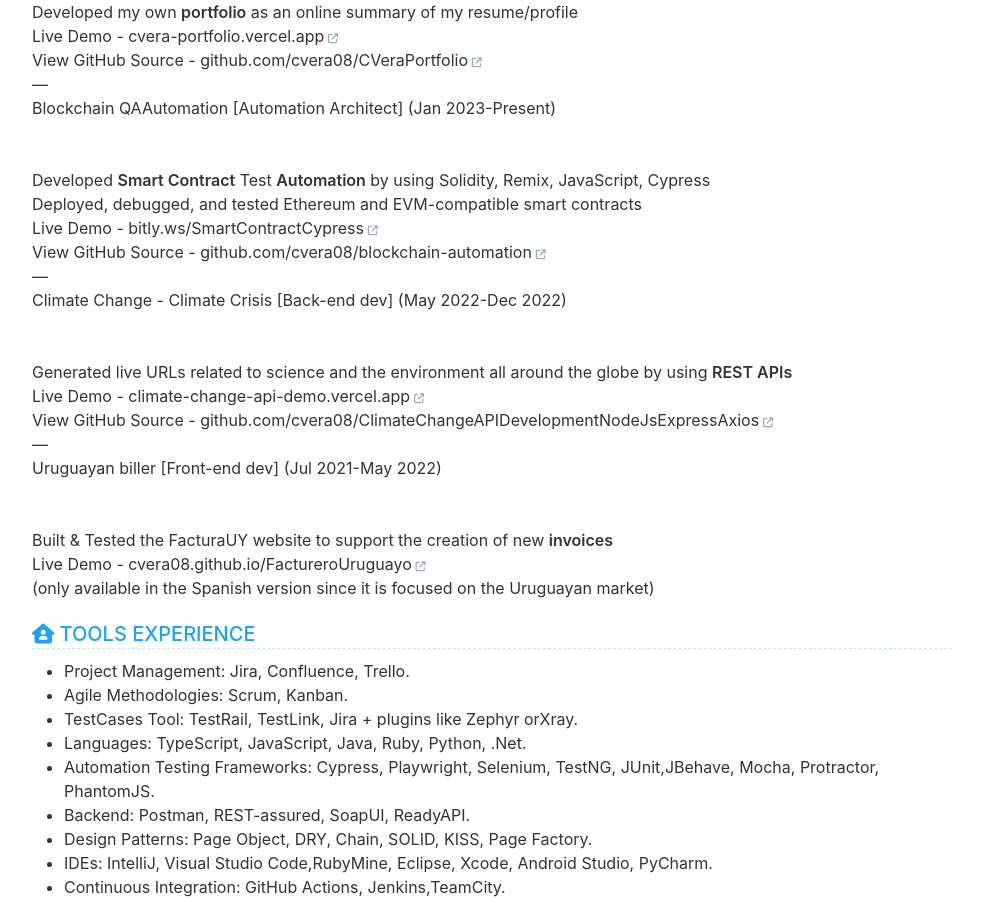
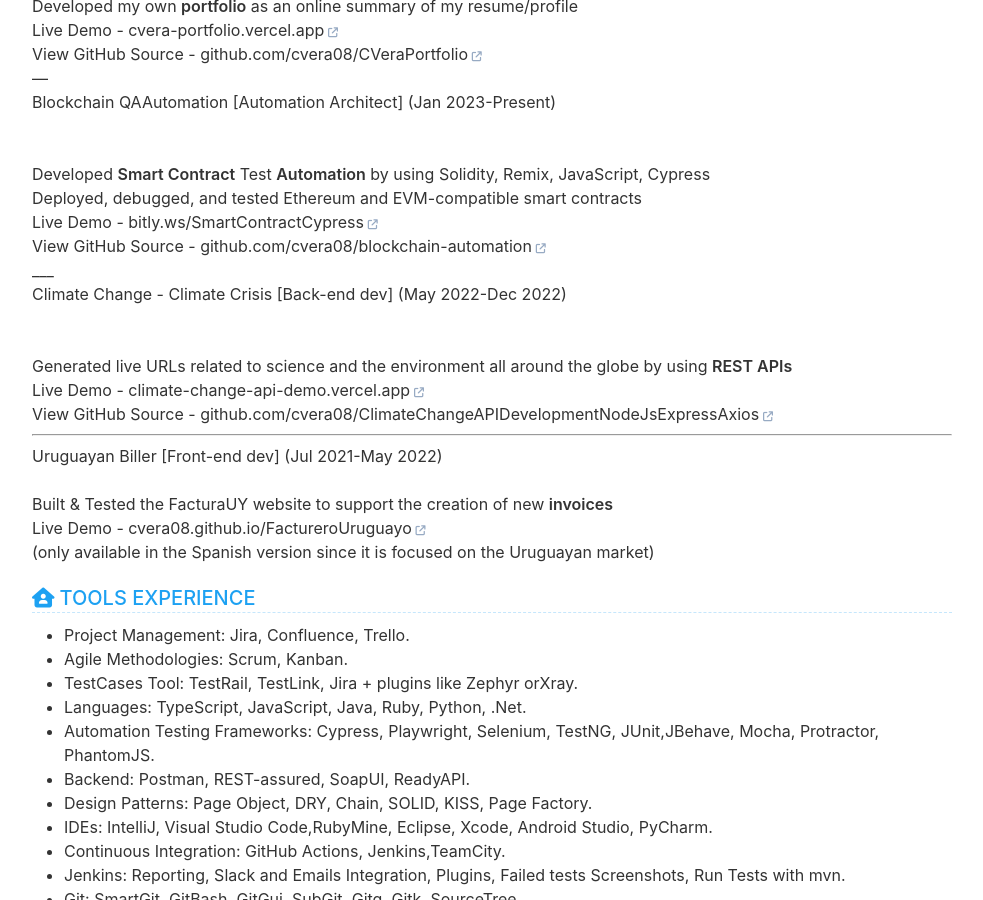
Before and after one commit to cvera08/full-resume, a Jekyll site: the page built from index.html, in a window 1280 px wide and 900 px high, scrolled down 3264 px. Shown: the whole window, without its empty margins (148-1131 px from the left). Built offline with Jekyll 4.4.1, drawn with Linux system fonts in a browser that asks for light colours.

Commit message:
style: project lines

```diff
--- a/_data/data.yml
+++ b/_data/data.yml
@@ -62,6 +62,7 @@ evaluation:
 
     __________________________________________
     <More Github Projects are available at [github.com/cvera08](https://github.com/cvera08)>
+
     __________________________________________
     Additional information: [linkedin.com/carlos-vera-automation-qa](www.linkedin.com/in/carlos-vera-automation-qa)
 
@@ -228,14 +229,15 @@ project:
     Deployed, debugged, and tested Ethereum and EVM-compatible smart contracts
     Live Demo - [bitly.ws/SmartContractCypress](http://bitly.ws/Apc4)
     View GitHub Source - [github.com/cvera08/blockchain-automation](https://github.com/cvera08/blockchain-automation)
-    ---
+    ___
     Climate Change - Climate Crisis [Back-end dev] (May 2022-Dec 2022)
     <br>
     Generated live URLs related to science and the environment all around the globe by using **REST APIs**
     Live Demo - [climate-change-api-demo.vercel.app](https://climate-change-api-demo.vercel.app)
     View GitHub Source - [github.com/cvera08/ClimateChangeAPIDevelopmentNodeJsExpressAxios](https://github.com/cvera08/ClimateChangeAPIDevelopmentNodeJsExpressAxios)
+
     ---
-    Uruguayan biller [Front-end dev] (Jul 2021-May 2022)
+    Uruguayan Biller [Front-end dev] (Jul 2021-May 2022)
     <br>
     Built & Tested the FacturaUY website to support the creation of new **invoices**
     Live Demo - [cvera08.github.io/FactureroUruguayo](https://cvera08.github.io/FactureroUruguayo)
```
